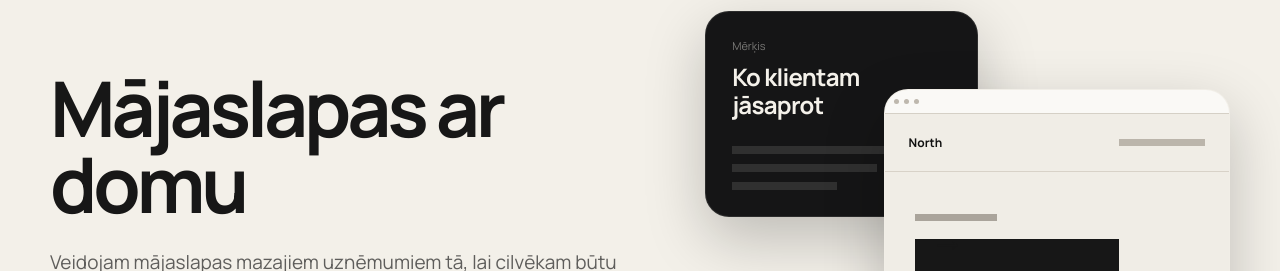
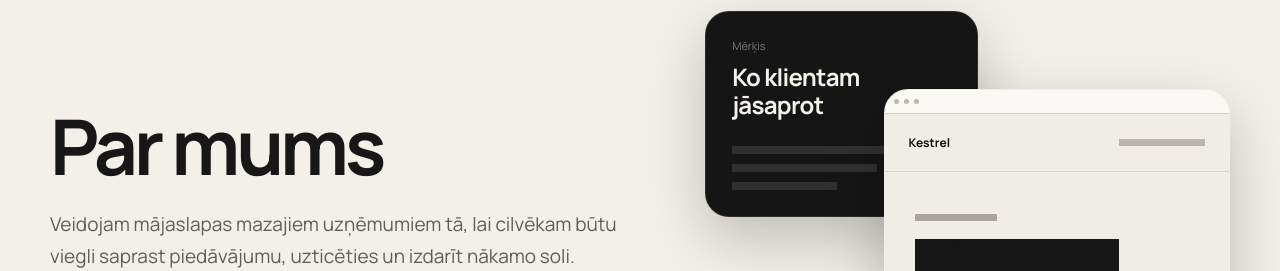
Before and after one commit to davisl24/WEBSITEAGENCY, a Next.js app: page /par-mums in a window 1280 px wide. Shown: the part 205-476 px from the top of the page. Built offline with nearby package versions, Linux system fonts and the light colour scheme; no server answers.

Commit message:
Use direct page-specific headings and Kestrel brand in mockup

```diff
--- a/app/par-mums/page.tsx
+++ b/app/par-mums/page.tsx
@@ -22,7 +22,7 @@ export default function AboutPage() {
 
       <section className="about-hero">
         <div className="about-hero-copy">
-          <h1>Mājaslapas ar domu</h1>
+          <h1>Par mums</h1>
           <p>
             Veidojam mājaslapas mazajiem uzņēmumiem tā, lai cilvēkam būtu viegli
             saprast piedāvājumu, uzticēties un izdarīt nākamo soli.
@@ -42,7 +42,7 @@ export default function AboutPage() {
           <div className="about-browser">
             <div className="ui-browser-top"><span/><span/><span/></div>
             <div className="about-browser-nav">
-              <strong>North</strong>
+              <strong>Kestrel</strong>
               <span/>
             </div>
             <div className="about-browser-body">
```
